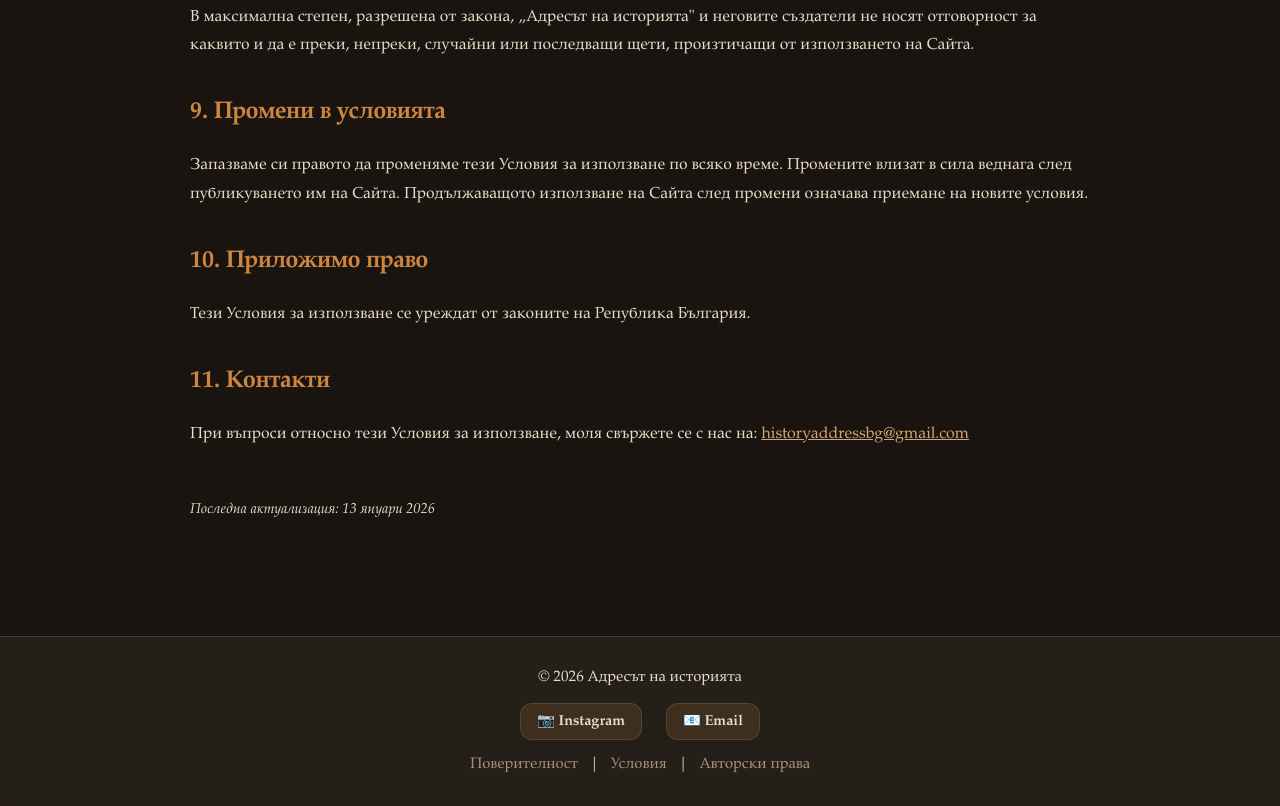
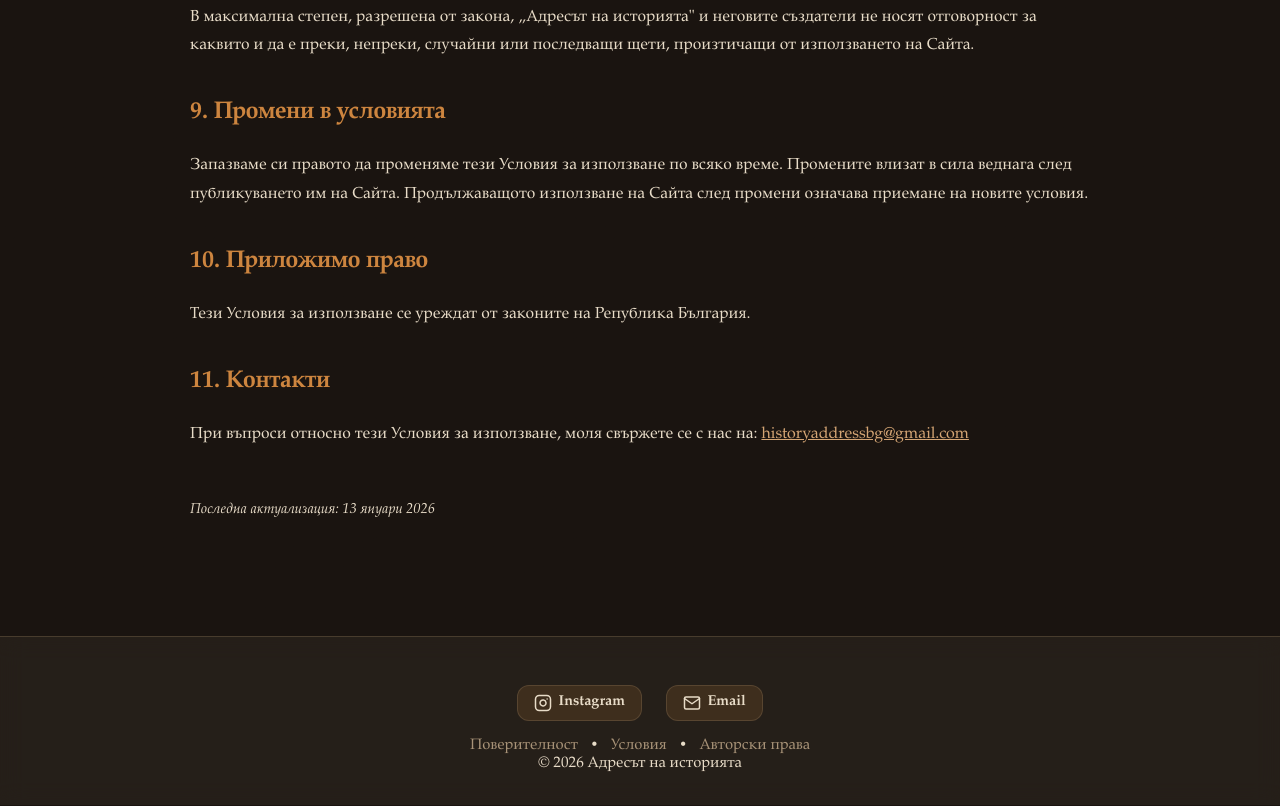
Before and after one commit to nakonqbusiness-ops/historic-addresses, a website: page terms.html in a window 1280 px wide. Shown: the part 1925-2731 px from the top of the page. Drawn offline with Linux system fonts and the light colour scheme; no server answers.

Commit message:
Update terms.html

```diff
--- a/terms.html
+++ b/terms.html
@@ -248,19 +248,28 @@ document.addEventListener('keydown', function(e) {
 	</main>
 
 <footer class="site-footer">
-		<p>© <span id="year"></span> Адресът на историята</p>
+    <div class="footer-inner">
         <div class="footer-social">
             <a href="https://instagram.com/historyaddress.bg" target="_blank" rel="noopener noreferrer" class="social-link">
-				📷 Instagram
+                <svg viewBox="0 0 24 24" width="18" height="18" fill="none" stroke="currentColor" stroke-width="2" stroke-linecap="round" stroke-linejoin="round"><rect x="2" y="2" width="20" height="20" rx="5" ry="5"/><path d="M16 11.37A4 4 0 1 1 12.63 8 4 4 0 0 1 16 11.37z"/><line x1="17.5" y1="6.5" x2="17.51" y2="6.5"/></svg>
+                Instagram
+            </a>
             <a href="mailto:historyaddressbg@gmail.com" class="social-link" onclick="handleEmailClick(event)">
-    📧 Email
+                <svg viewBox="0 0 24 24" width="18" height="18" fill="none" stroke="currentColor" stroke-width="2" stroke-linecap="round" stroke-linejoin="round"><path d="M4 4h16c1.1 0 2 .9 2 2v12c0 1.1-.9 2-2 2H4c-1.1 0-2-.9-2-2V6c0-1.1.9-2 2-2z"/><polyline points="22,6 12,13 2,6"/></svg>
+                Email
             </a>
         </div>
+
         <p class="footer-links">
-			<a href="privacy.html">Поверителност</a> |
-			<a href="terms.html">Условия</a> |
+            <a href="privacy.html">Поверителност</a>
+            <span>•</span>
+            <a href="terms.html">Условия</a>
+            <span>•</span>
             <a href="copyright.html">Авторски права</a>
         </p>
+
+        <p class="footer-copy">© <span id="year"></span> Адресът на историята</p>
+    </div>
 </footer>
 
 	<script>document.getElementById('year').textContent = new Date().getFullYear();</script>
```
Lines whose indentation alone changed are shown as unchanged.
